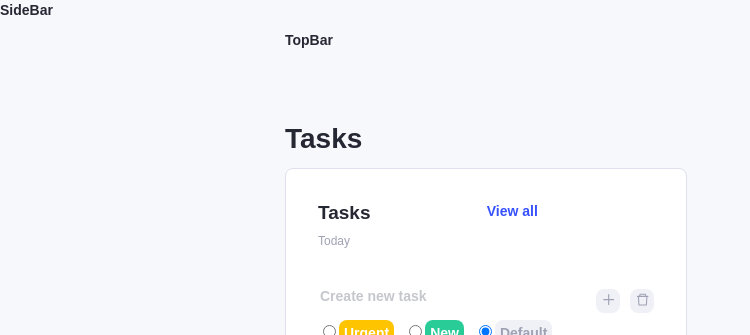
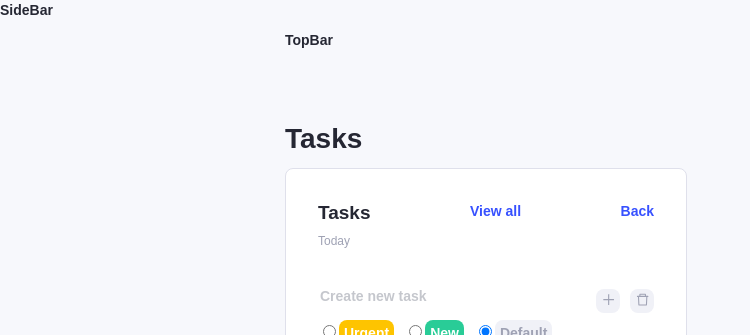
Before and after one commit to KseniaPopova02/dashboard-kit, a React (Create React App) app: page /dashboard/overview-tasks in a window 1280 px wide. Shown: the top 335 px of the page, without its empty margins (0-750 px from the left). Built offline with nearby package versions, Linux system fonts and the light colour scheme.

Commit message:
add: link back to the overviewpage

```diff
--- a/src/modules/OverviewTask/OverviewTask.jsx
+++ b/src/modules/OverviewTask/OverviewTask.jsx
@@ -81,7 +81,9 @@ export const OverviewTask = ({ showAllTasks = false }) => {
         >
           View all
         </StyledLink>
-        {showAllTasks ? <div></div> : null}
+        {showAllTasks ? (
+          <StyledLink to="/dashboard/overview">Back</StyledLink>
+        ) : null}
       </StyledHeaderWrapper>
 
       <Formik
--- a/src/modules/OverviewTask/style.js
+++ b/src/modules/OverviewTask/style.js
@@ -57,6 +57,7 @@ export const StyledLink = styled(Link)`
   height: 14px;
   line-height: 20px;
   color: #3751ff;
+  margin-bottom: 10px;
 `;
 
 export const StyledInput = styled.input`
```
